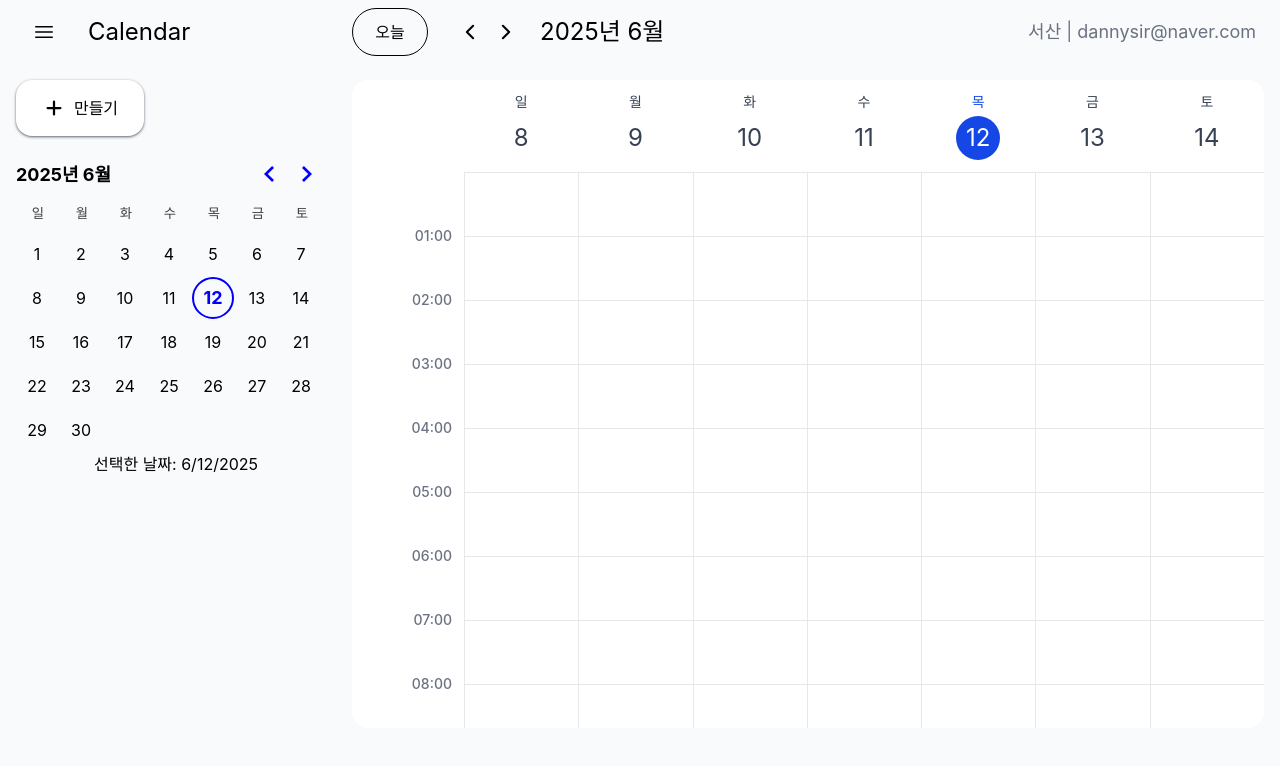
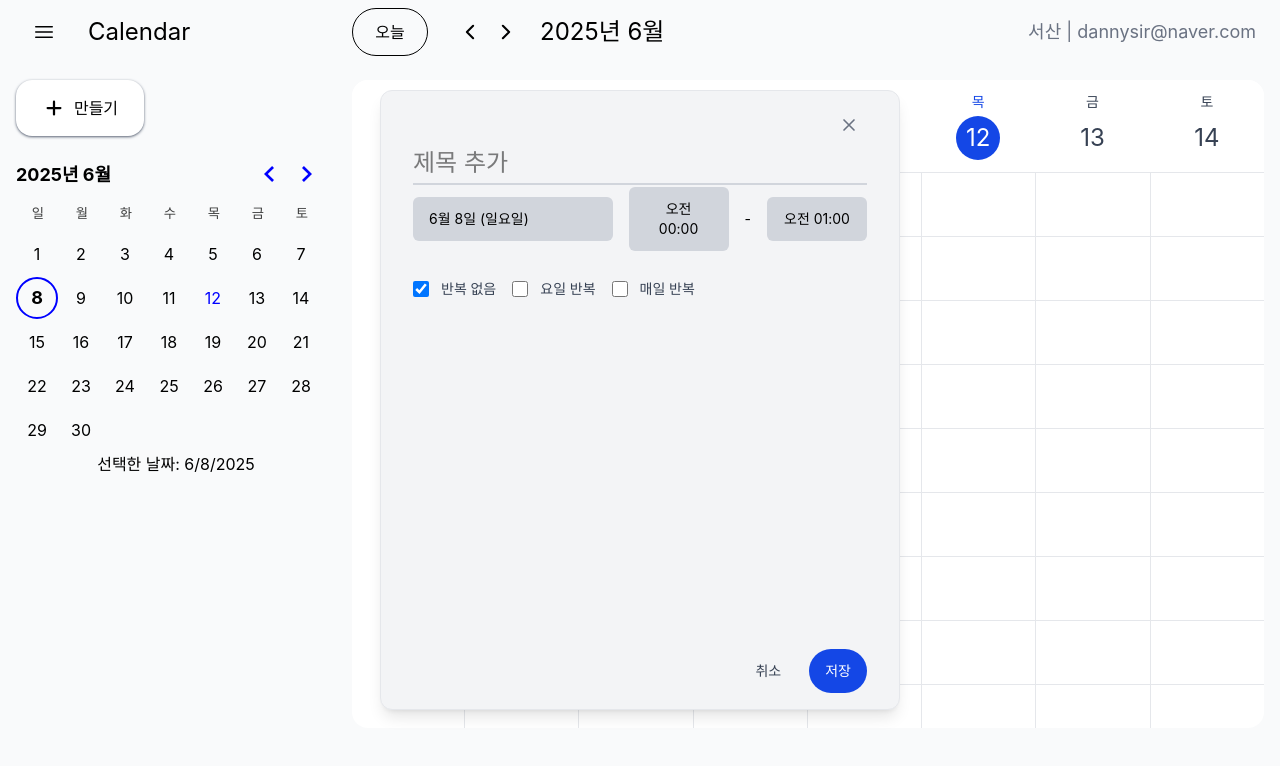
Before and after one commit to dannysir/google-calendar, a React (Vite) app in the folder seosan/: page / in a window 1280 px wide. Both pictures are taken after a click on the element 521 px from the left and 204 px from the top of the page. Shown: the top 766 px of the page. Built offline with nearby package versions, Linux system fonts and the light colour scheme.

Commit message:
feat : 주별 캘린더 클릭으로 이벤트 추가. 주별 캘린더 클릭으로 새 이벤트 추가 가능하도록 수정. 기존 모달에서 공통적으로 쓰이는 변수를 부모 요소에서 선언 후 공유하도록 수정. 불필요한 주석 제거. 상수 값 분리.

```diff
--- a/seosan/src/components/left/MyCalendar.tsx
+++ b/seosan/src/components/MyCalendar.tsx
@@ -1,8 +1,8 @@
 import { useSelector, useDispatch } from "react-redux";
 import { DayPicker } from "react-day-picker";
 import "react-day-picker/style.css";
-import type { RootState } from '../../redux/config/configStore.ts';
-import { setSelectedDate } from "../../redux/modules/selectDate.ts";
+import type { RootState } from '../redux/config/configStore.ts';
+import { setSelectedDate } from "../redux/modules/selectDate.ts";
 import { ko } from "react-day-picker/locale";
 import {useEffect, useState} from "react";
 
--- a/seosan/src/components/detail/index.tsx
+++ b/seosan/src/components/detail/index.tsx
@@ -1,10 +1,10 @@
 import {useDispatch, useSelector} from "react-redux";
 import type {RootState} from "../../redux/config/configStore.ts";
-import {weekdays} from "../../utills.ts";
+import {ADD_STRING, DAILY_STRING, DAY_STRING, UPDATE_STRING, weekdays} from "../../utills.ts";
 import type {EventType} from "../../redux/modules/event.ts";
 import {openModal} from "../../redux/modules/modal.ts";
-import type {ModalType} from "../../redux/modules/modal.ts";
 import {setSelectedDate} from "../../redux/modules/selectDate.ts";
+import React from "react";
 
 export const Detail = () => {
     const {currentWeek, now} = useSelector((state: RootState) => state.calendar);
@@ -12,19 +12,26 @@ export const Detail = () => {
     const dispatch = useDispatch();
     const currentWeekArr = currentWeek.map(v => new Date(v));
     const nowDate = new Date(now);
+    const hours = Array.from({length: 24}, (_, i) => i);
 
-
-    const handleOpenEvent = (event: EventType) => {
-        const updateString: ModalType = 'update'
+    const handleOpenEvent = (event: EventType, e : React.MouseEvent) => {
+        e.stopPropagation();
         const newModalObj = {
-            modalType: updateString,
+            modalType: UPDATE_STRING,
             selectedEvent: event
         };
+        dispatch(setSelectedDate(event.eventDate))
         dispatch(openModal(newModalObj));
-        dispatch(setSelectedDate(event.eventDate))
     };
 
-    const hours = Array.from({length: 24}, (_, i) => i);
+    const handleClickDate = (date: Date, hour: number) => {
+        date.setHours(hour);
+        const newModalObj = {
+            modalType: ADD_STRING,
+        }
+        dispatch(setSelectedDate(date.toISOString()));
+        dispatch(openModal(newModalObj));
+    };
 
     const isSameDate = (dateA: Date, dateB: Date): boolean => {
         return dateA.getFullYear() === dateB.getFullYear() && dateA.getMonth() === dateB.getMonth() && dateA.getDate() === dateB.getDate();
@@ -48,7 +55,7 @@ export const Detail = () => {
                     key={`${event.id}`}
                     className="absolute left-1 right-1 bg-blue-500 text-white text-xs rounded px-2 py-1 z-[5] cursor-pointer hover:bg-blue-400 transition-colors border border-white"
                     style={{height: `${height}px`}}
-                    onClick={() => handleOpenEvent(event)}
+                    onClick={(e) => handleOpenEvent(event, e)}
                 >
                     <div className="font-medium truncate">{event.title}</div>
                     <div className="text-xs opacity-80">
@@ -98,9 +105,9 @@ export const Detail = () => {
                         {currentWeekArr.map((date, dayIndex) => {
                             const thisWeekEvent = eventArray.filter((e) => {
                                 const eventDate = new Date(e.eventDate);
-                                if (e.repeat === 'day') {
+                                if (e.repeat === DAY_STRING) {
                                     return isSameDay(eventDate, date);
-                                } else if (e.repeat === 'daily') {
+                                } else if (e.repeat === DAILY_STRING) {
                                     return true;
                                 } else {
                                     return isSameDate(eventDate, date);
@@ -108,12 +115,13 @@ export const Detail = () => {
                             })
                             return (
                                 <div key={date.toISOString()}
-                                     className="flex flex-col flex-1 min-w-[112px] flex-shrink-0 relative">
+                                     className="flex flex-col flex-1 min-w-[112px] relative">
                                     {hours.map(hour => {
                                         return (
                                             <div
                                                 key={`${dayIndex}-${hour}`}
                                                 className="h-16 border-t border-l border-gray-200 hover:bg-gray-50 relative"
+                                                onClick={() => handleClickDate(date, hour)}
                                             >
                                                 {renderEvent(thisWeekEvent, hour)}
                                             </div>
--- a/seosan/src/components/left/Add.tsx
+++ b/seosan/src/components/left/Add.tsx
@@ -1,14 +1,13 @@
 import {useDispatch} from "react-redux";
 import {openModal} from "../../redux/modules/modal.ts";
 import {PlusIcon} from "@heroicons/react/16/solid";
-import type {ModalType} from "../../redux/modules/modal.ts";
+import {ADD_STRING} from "../../utills.ts";
 
 export const Add = () => {
     const dispatch = useDispatch();
     const handleOpenModal = () => {
-        const addString : ModalType = 'add'
         const newModalObj = {
-            modalType: addString,
+            modalType: ADD_STRING,
         };
         dispatch(openModal(newModalObj));
     };
--- a/seosan/src/components/left/index.tsx
+++ b/seosan/src/components/left/index.tsx
@@ -1,4 +1,4 @@
-import {MyDatePicker} from "./MyCalendar.tsx";
+import {MyDatePicker} from "../MyCalendar.tsx";
 import {Add} from "./Add.tsx";
 
 export const Left = () => {
--- a/seosan/src/components/modal/AddModal.tsx
+++ b/seosan/src/components/modal/AddModal.tsx
@@ -1,12 +1,14 @@
 import {useState, useEffect, useRef} from "react";
-import {MyDatePicker} from "../left/MyCalendar.tsx";
+import {MyDatePicker} from "../MyCalendar.tsx";
 import {useDispatch, useSelector} from "react-redux";
 import type {RootState} from "../../redux/config/configStore.ts";
-import {formatMonthDateDay, formatTime, hours} from "../../utills.ts";
+import {ALERT_NO_TITLE, formatMonthDateDay, formatTime, hours} from "../../utills.ts";
 import {addEvent} from "../../redux/modules/event.ts";
+import {XMarkIcon} from "@heroicons/react/24/outline";
 
 type Props = {
     handleClose: () => void
+    nowHour: number;
 };
 
 export const AddModal = (props: Props) => {
@@ -18,12 +20,10 @@ export const AddModal = (props: Props) => {
     const calendarRef = useRef<HTMLDivElement>(null);
     const startTimeRef = useRef<HTMLDivElement>(null);
     const endTimeRef = useRef<HTMLDivElement>(null);
-    const {selected, now} = useSelector((state: RootState) => state.calendar);
+    const {selected} = useSelector((state: RootState) => state.calendar);
     const selectedDate = new Date(selected);
-    const nowDate = new Date(now);
-    const nowHour = nowDate.getHours();
-    const [selectedStart, setSelectedStart] = useState<number>(nowHour);
-    const [selectedEnd, setSelectedEnd] = useState<number>(nowHour + 1);
+    const [selectedStart, setSelectedStart] = useState<number>(selectedDate.getHours());
+    const [selectedEnd, setSelectedEnd] = useState<number>(selectedDate.getHours() + 1);
     const dispatch = useDispatch();
 
     const handleStartTimeSelect = (hour: number) => {
@@ -37,7 +37,7 @@ export const AddModal = (props: Props) => {
     };
     const handleAddEvent = () => {
         if (!title.trim()) {
-            alert("제목을 입력해주세요.");
+            alert(ALERT_NO_TITLE);
             return;
         }
 
@@ -54,8 +54,8 @@ export const AddModal = (props: Props) => {
         props.handleClose();
 
         setTitle("");
-        setSelectedStart(nowHour);
-        setSelectedEnd(nowHour + 1);
+        setSelectedStart(props.nowHour);
+        setSelectedEnd(props.nowHour + 1);
     };
 
     useEffect(() => {
@@ -109,15 +109,12 @@ export const AddModal = (props: Props) => {
     return (
         <div
             className="relative flex flex-col bg-gray-100 px-8 py-4 rounded-xl shadow-lg border border-gray-200 min-w-[520px] h-[620px] text-sm font-normal">
-            <div className="flex justify-end items-center cursor-pointer">
+            <div className="flex justify-end items-center">
                 <button
                     onClick={props.handleClose}
-                    className="p-2"
+                    className="p-2 cursor-pointer"
                 >
-                    <svg className="w-5 h-5 text-gray-500 cursor-pointer" fill="none" stroke="currentColor"
-                         viewBox="0 0 24 24">
-                        <path strokeLinecap="round" strokeLinejoin="round" strokeWidth={2} d="M6 18L18 6M6 6l12 12"/>
-                    </svg>
+                    <XMarkIcon className="stroke-2 stroke-gray-500 w-5 h-5"/>
                 </button>
             </div>
 
@@ -158,7 +155,6 @@ export const AddModal = (props: Props) => {
                             {startTimeToggle && (
                                 <div
                                     className="absolute z-10 top-full left-0 mt-1 w-full bg-white border border-gray-200 rounded-lg shadow-lg max-h-48 overflow-y-auto"
-                                    ref={startTimeRef}
                                 >
                                     {hours
                                         .filter(hour => hour <= 24)
@@ -186,7 +182,6 @@ export const AddModal = (props: Props) => {
                             {endTimeToggle && (
                                 <div
                                     className="absolute z-10 top-full left-0 mt-1 w-full bg-white border border-gray-200 rounded-lg shadow-lg max-h-48 overflow-y-auto"
-                                    ref={endTimeRef}
                                 >
                                     {hours
                                         .filter(hour => hour <= 24)
--- a/seosan/src/components/modal/UpdateModal.tsx
+++ b/seosan/src/components/modal/UpdateModal.tsx
@@ -1,12 +1,15 @@
 import {useDispatch, useSelector} from "react-redux";
 import type {RootState} from "../../redux/config/configStore.ts";
 import {formatMonthDateDay, formatTime, hours} from "../../utills.ts";
-import {MyDatePicker} from "../left/MyCalendar.tsx";
+import {MyDatePicker} from "../MyCalendar.tsx";
 import {useEffect, useRef, useState} from "react";
 import {deleteEvent, updateEvent} from "../../redux/modules/event.ts";
 import type {EventType} from "../../redux/modules/event.ts";
+import {XMarkIcon} from "@heroicons/react/24/outline";
+
 type Props = {
-    handleClose : () => void
+    handleClose: () => void
+    nowHour: number;
 };
 
 export const UpdateModal = (props: Props) => {
@@ -15,16 +18,14 @@ export const UpdateModal = (props: Props) => {
     const [startTimeToggle, setStartTimeToggle] = useState<boolean>(false);
     const [endTimeToggle, setEndTimeToggle] = useState<boolean>(false);
     const [title, setTitle] = useState<string>(selectedEvent ? selectedEvent.title : '');
-    const [isRepeat, setIsRepeat] = useState<string | null>(selectedEvent? selectedEvent.repeat : null);
+    const [isRepeat, setIsRepeat] = useState<string | null>(selectedEvent ? selectedEvent.repeat : null);
     const calendarRef = useRef<HTMLDivElement>(null);
     const startTimeRef = useRef<HTMLDivElement>(null);
     const endTimeRef = useRef<HTMLDivElement>(null);
-    const {selected, now} = useSelector((state: RootState) => state.calendar);
+    const {selected} = useSelector((state: RootState) => state.calendar);
     const selectedDate = new Date(selected);
-    const nowDate = new Date(now);
-    const nowHour = nowDate.getHours();
-    const [selectedStart, setSelectedStart] = useState<number>(selectedEvent? selectedEvent.startTime : nowHour);
-    const [selectedEnd, setSelectedEnd] = useState<number>(selectedEvent? selectedEvent.endTime : nowHour + 1);
+    const [selectedStart, setSelectedStart] = useState<number>(selectedEvent ? selectedEvent.startTime : props.nowHour);
+    const [selectedEnd, setSelectedEnd] = useState<number>(selectedEvent ? selectedEvent.endTime : props.nowHour + 1);
     const dispatch = useDispatch();
 
     const handleStartTimeSelect = (hour: number) => {
@@ -38,7 +39,7 @@ export const UpdateModal = (props: Props) => {
     };
 
     const handleUpdateEvent = () => {
-        const updatedEvent : EventType = {
+        const updatedEvent: EventType = {
             id: selectedEvent ? selectedEvent.id : Date.now(),
             title: title,
             eventDate: selected,
@@ -51,8 +52,8 @@ export const UpdateModal = (props: Props) => {
         props.handleClose();
 
         setTitle("");
-        setSelectedStart(nowHour);
-        setSelectedEnd(nowHour + 1);
+        setSelectedStart(props.nowHour);
+        setSelectedEnd(props.nowHour + 1);
     };
 
     const handleDeleteEvent = () => {
@@ -61,8 +62,8 @@ export const UpdateModal = (props: Props) => {
         props.handleClose();
 
         setTitle("");
-        setSelectedStart(nowHour);
-        setSelectedEnd(nowHour + 1);
+        setSelectedStart(props.nowHour);
+        setSelectedEnd(props.nowHour + 1);
     };
 
     useEffect(() => {
@@ -114,16 +115,14 @@ export const UpdateModal = (props: Props) => {
     }, [endTimeToggle]);
 
     return (
-        <div className="relative flex flex-col bg-gray-100 px-8 py-4 rounded-xl shadow-lg border border-gray-200 min-w-[520px] h-[620px] text-sm font-normal">
-            <div className="flex justify-end items-center cursor-pointer">
+        <div
+            className="relative flex flex-col bg-gray-100 px-8 py-4 rounded-xl shadow-lg border border-gray-200 min-w-[520px] h-[620px] text-sm font-normal">
+            <div className="flex justify-end items-center">
                 <button
                     onClick={props.handleClose}
-                    className="p-2"
+                    className="p-2 cursor-pointer"
                 >
-                    <svg className="w-5 h-5 text-gray-500 cursor-pointer" fill="none" stroke="currentColor"
-                         viewBox="0 0 24 24">
-                        <path strokeLinecap="round" strokeLinejoin="round" strokeWidth={2} d="M6 18L18 6M6 6l12 12"/>
-                    </svg>
+                    <XMarkIcon className="stroke-2 stroke-gray-500 w-5 h-5"/>
                 </button>
             </div>
 
@@ -147,7 +146,8 @@ export const UpdateModal = (props: Props) => {
                         </div>
 
                         {openCalendar && (
-                            <div className="absolute z-20 top-full left-0 mt-1 bg-white shadow-lg rounded-lg border border-gray-200">
+                            <div
+                                className="absolute z-20 top-full left-0 mt-1 bg-white shadow-lg rounded-lg border border-gray-200">
                                 <MyDatePicker/>
                             </div>
                         )}
--- a/seosan/src/components/modal/index.tsx
+++ b/seosan/src/components/modal/index.tsx
@@ -5,11 +5,14 @@ import {closeModal} from "../../redux/modules/modal.ts";
 import type {RootState} from "../../redux/config/configStore.ts";
 import {AddModal} from "./AddModal.tsx";
 import {UpdateModal} from "./UpdateModal.tsx";
+import {ADD_STRING, UPDATE_STRING} from "../../utills.ts";
 
 export const Modal = () => {
     const {modalType} = useSelector((state: RootState) => state.modal);
+    const {now} = useSelector((state: RootState) => state.calendar);
     const dispatch = useDispatch();
-
+    const nowDate = new Date(now);
+    const nowHour = nowDate.getHours();
     const handleClose = () => {
         dispatch(closeModal());
     };
@@ -21,11 +24,11 @@ export const Modal = () => {
     };
 
     const chooseModal = () => {
-        if (modalType === 'add') {
-            return <AddModal handleClose={handleClose} />
+        if (modalType === ADD_STRING) {
+            return <AddModal handleClose={handleClose} nowHour={nowHour}/>
         }
-        if (modalType === 'update') {
-            return <UpdateModal handleClose={handleClose} />
+        if (modalType === UPDATE_STRING) {
+            return <UpdateModal handleClose={handleClose} nowHour={nowHour}/>
         }
         return null;
     };
--- a/seosan/src/pages/Calendar.tsx
+++ b/seosan/src/pages/Calendar.tsx
@@ -13,7 +13,7 @@ export const Calendar = () => {
             <Header/>
             <div className={'w-full h-full flex gap-4 px-4 min-h-0'}>
                 <div className="w-[320px]">
-                    <Left/> {/* 25% */}
+                    <Left/>
                 </div>
                 <div  className="w-full overflow-hidden">
                     <Detail/>
--- a/seosan/src/utills.ts
+++ b/seosan/src/utills.ts
@@ -1,4 +1,13 @@
+import type {ModalType} from "./redux/modules/modal.ts";
+
 export const weekdays = ['일', '월', '화', '수', '목', '금', '토'];
+export const ADD_STRING: ModalType = 'add';
+export const UPDATE_STRING:ModalType = 'update';
+
+export const DAY_STRING = 'day';
+export const DAILY_STRING = 'daily';
+export const ALERT_NO_TITLE = "제목을 입력해주세요.";
+
 
 export const hours = Array.from({length: 25}, (_, index) => index);
 
```
Also changed, not shown: seosan/src/App.css (+0 -9 lines).
